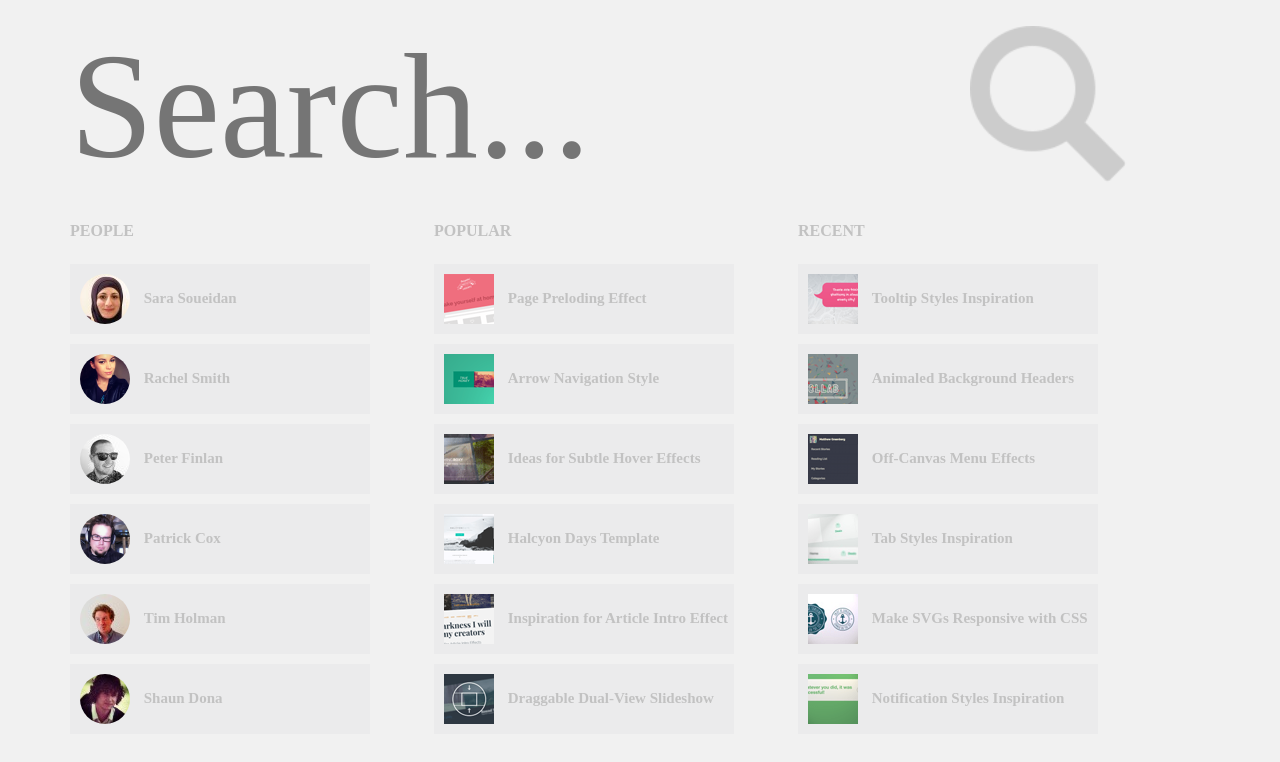
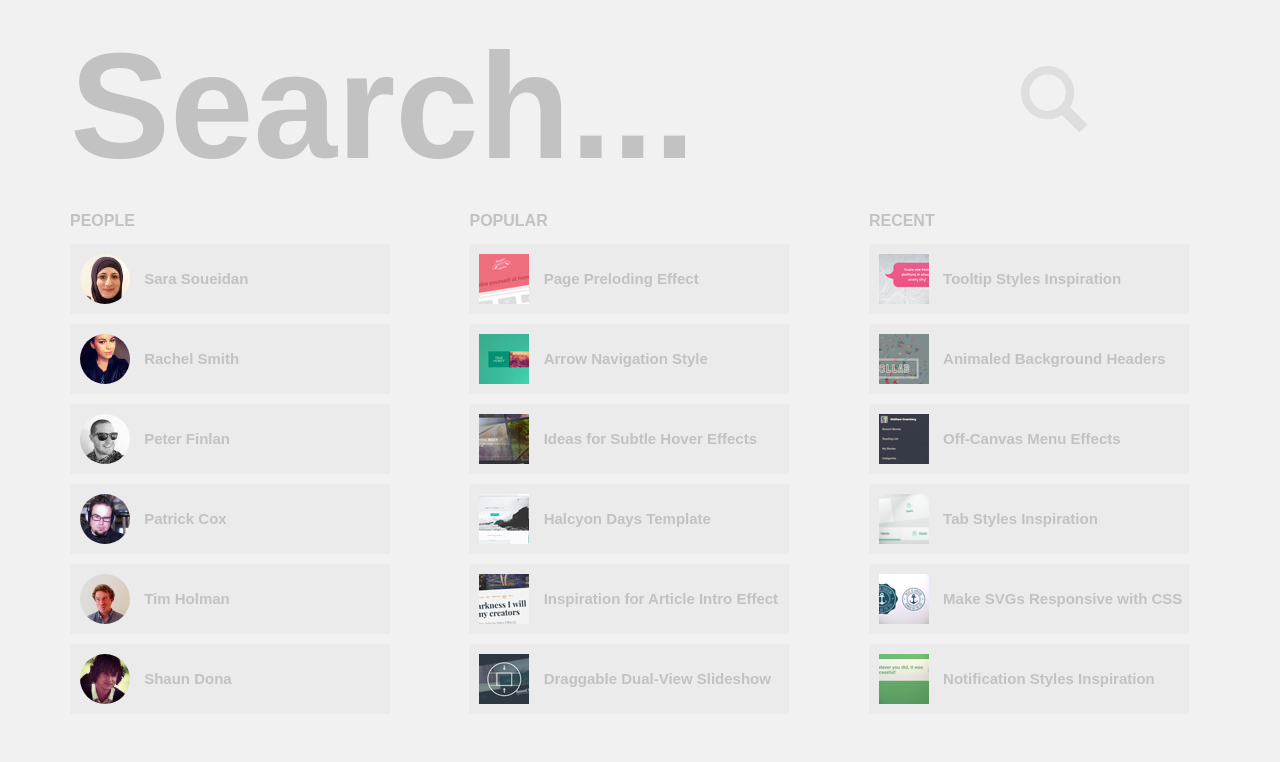
Before and after one commit to catsupreme/catsupreme.github.io, a plain HTML site: page huge_search/index.html in a window 1280 px wide. Drawn offline with nearby package versions, Linux system fonts and the light colour scheme.

Commit message:
Maybe last commit

```diff
--- a/huge_search/css/style.css
+++ b/huge_search/css/style.css
@@ -7,6 +7,7 @@ body {
 	background-color: #f1f1f1;
 	width: 100%;
 	height: 100%;
+	font-family: Arial, sans-serif;
 }
 
 input[type="text"]:focus {
@@ -17,6 +18,7 @@ input[type="text"]:focus {
 	display: flex;
 	align-items: center;
 	justify-content: flex-start;
+	align-items: stretch;
 	font-size: 0;
 	margin-bottom: 20px;
 }
@@ -35,27 +37,33 @@ input[type="text"] {
 	outline: none;
 	background-color: #f1f1f1;
 	font-size: 150px;
+	font-weight: bold;
+
 }
 [placeholder] {
 	color: #ec5a62;
 }
+::placeholder {
+	color: #c2c2c2;
+}
 input[type="submit"] {
-	width: 160px;
+	width: 15%;
 	display: inline-block;
 	height: 160px;
 	border: none;
 	outline: none;
 	background: #f1f1f1 url("../images/favicon.png") no-repeat;
 	cursor: pointer;
-	background-size: 100%;
+	background-position: center;
+	background-size: 40%;
 	font-size: 150px;
+	opacity: 0.5;
 
 }
 
 .people_h2 {
 	text-transform: uppercase;
 	color: #c2c2c2;
-	margin-top: 10px;
 	margin-bottom: 15px;
 	font-weight: 900;
 
@@ -64,7 +72,7 @@ input[type="submit"] {
 .peoples {
 	display: inline-block;
     width: 100%;
-    max-width: 300px;
+    max-width: 335px;
     margin-right: 60px;
 }
 .table {
@@ -83,13 +91,16 @@ input[type="submit"] {
 }
 
 .people {
-	padding-top: 10px;
+	margin-bottom: 10px;
+}
+.peoplt:last-child {
+	margin-bottom: 0;
 }
 .peoples:first-child .photo {
     border-radius: 50%;
 }
 img.photo {
-	margin: 10px;
+	padding: 10px;
 	vertical-align: middle;
 }
 .text_people {
@@ -101,7 +112,7 @@ img.photo {
 	display: block;
 	background-color: rgba(118,117,128,0.05);
 	font-size: 15px;
-	font-weight: 900;
+	font-weight: 700;
 	width: 100%;
 	text-decoration: none;
 
--- a/huge_search/index.html
+++ b/huge_search/index.html
@@ -2,7 +2,7 @@
 <html lang="en">
 <head>
 	<meta charset="UTF-8"/>
-	<title>Document</title>
+	<title>Search</title>
 	<link rel="shortcut icon" type="image/x-icon" href="images/favicon.png">
 	<link rel="stylesheet"  href="https://cdnjs.cloudflare.com/ajax/libs/meyer-reset/2.0/reset.min.css">
 	<link rel="stylesheet"  href="https://cdnjs.cloudflare.com/ajax/libs/normalize/8.0.1/normalize.min.css">
```
